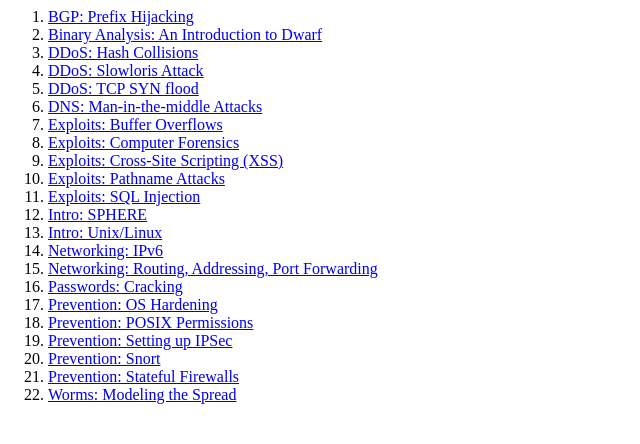
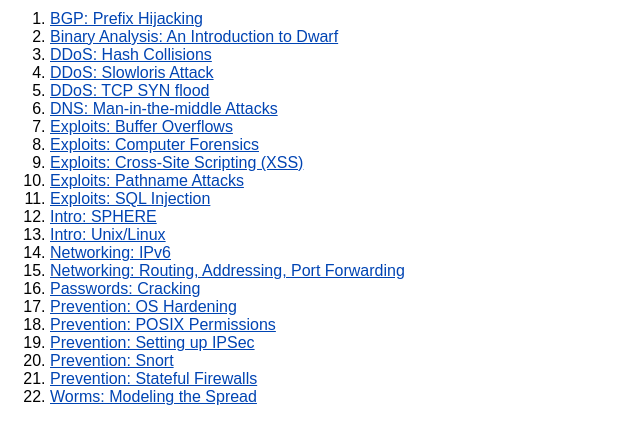
Before and after one commit to jelenamirkovic/deter-project-education.github.io, a plain HTML site: page index.html in a window 1280 px wide. Shown: the whole page, without its empty margins (0-640 px from the left). Drawn offline with Linux system fonts and the light colour scheme.

Commit message:
changed css link

```diff
--- a/index.html
+++ b/index.html
@@ -5,10 +5,8 @@
 
     <title>SPHERE Shared Education Materials</title>
 
-    <link rel="stylesheet" type="text/css" charset="utf-8" media="all" href="..\
-/../css//common.css">
-    <link rel="stylesheet" type="text/css" charset="utf-8" media="screen" href=\
-"../../css//screen.css">
+    <link rel="stylesheet" type="text/css" charset="utf-8" media="all" href="css/common.css">
+    <link rel="stylesheet" type="text/css" charset="utf-8" media="screen" href="css/screen.css">
   </head>
 
   <body dir="ltr" lang="en">
```
